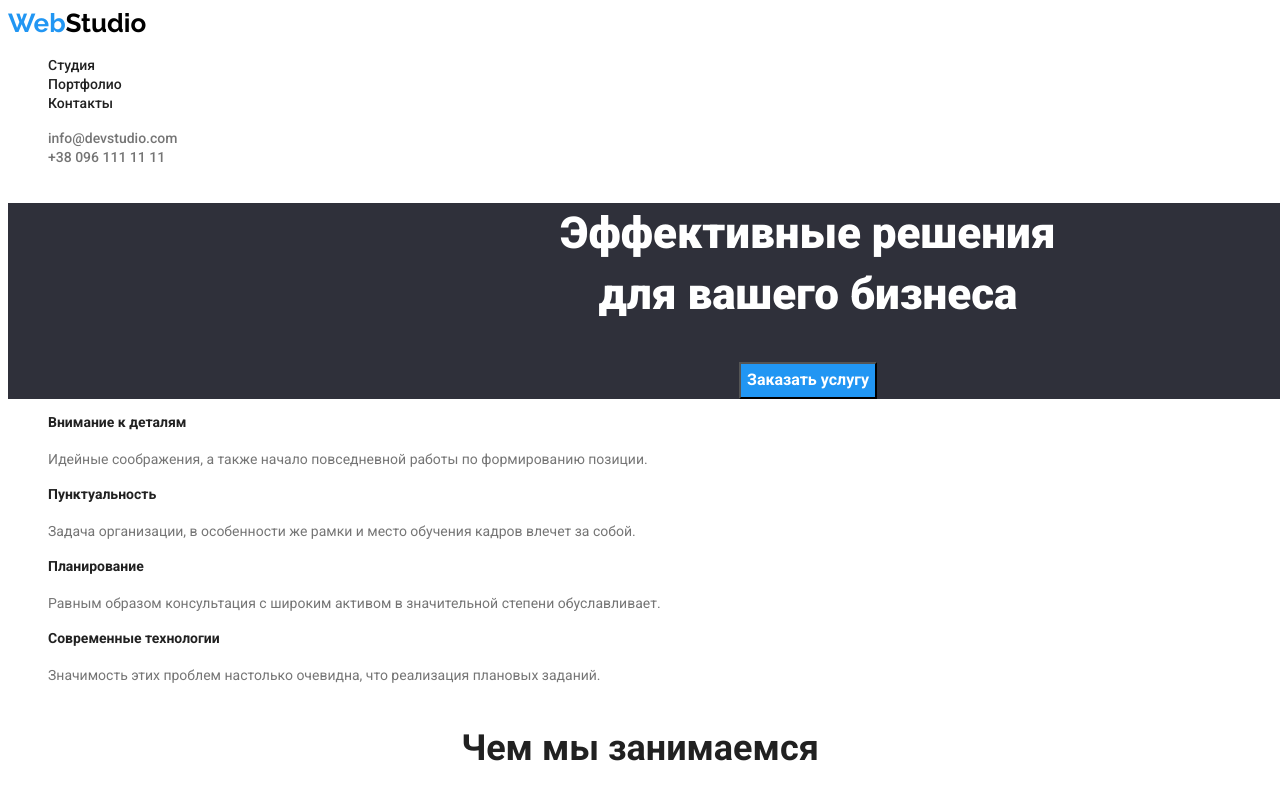
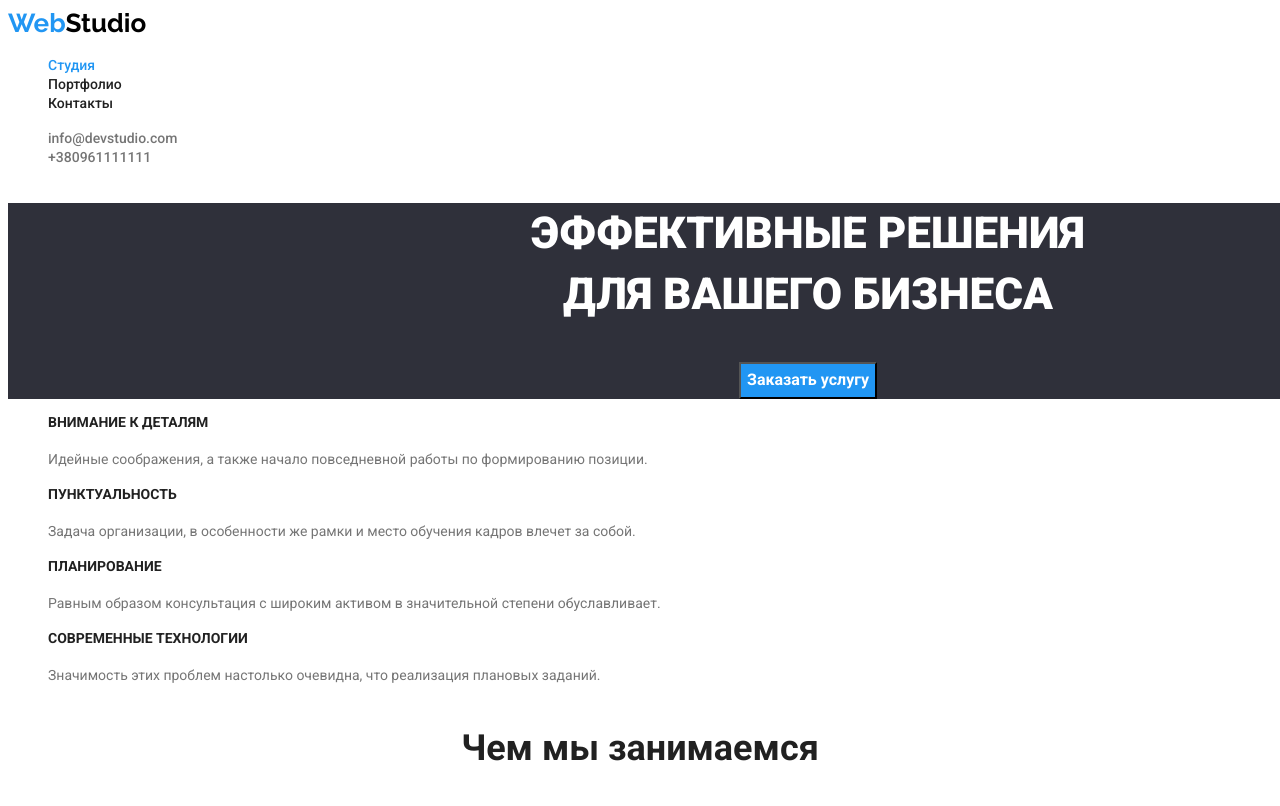
Before and after one commit to Tasha1003Natasha/study_assignments, a web app: file goit-markup-hw-02/index.html in a window 1280 px wide; the page is wider, and only the part inside the window is pictured. Shown: the top 806 px of that part. Run offline with its HTML, style and script files only (its server is not run), Linux system fonts and the light colour scheme.

Commit message:
Стили ДЗ№2

```diff
--- a/goit-markup-hw-02/css/styles.css
+++ b/goit-markup-hw-02/css/styles.css
@@ -15,16 +15,22 @@
 
  /* Логотип */
 .logo {
-    color: var(--logo-color-studio);
+    color: var(--logo-color-web);
     font-family: 'Raleway', cursive;
     font-weight: 700;
     font-size: 26px;
     line-height: 1.2;
     text-decoration: none;
 }
+
 .logo span {
-    color: var(--logo-color-web);
+    color: var(--logo-color-studio);
 }
+
+footer .logo span {
+    color: var(--page-color);
+}
+
 
  /* хеадер разделы */
 .top-link {
@@ -45,7 +51,11 @@
 /* изменение цвета хеадер разделы  */
 .top-link:hover,
 .top-link:focus {
- color: var(--logo-color-web);
+  color: var(--logo-color-web);
+}
+
+.current {
+  color: var(--logo-color-web);
 }
 
 .contacts-link:hover,
@@ -69,6 +79,7 @@
     font-weight: 900;
     font-size: 44px;
     line-height: 1.4;
+    text-transform: uppercase;
 }
 
 /* кнопка */
@@ -90,7 +101,7 @@
 /* изменение цвета кнопка */
 .title-button:hover,
 .title-button:focus {
-    color: var(--logo-color-web);
+    color:#188CE8;
 }
 
 /* Загаловки h3 */
@@ -99,6 +110,7 @@
     font-weight: 700;
     font-size: 14px;
     line-height: 1.14;
+    text-transform: uppercase;
 }
 
 /* абзацы после h3 */
@@ -121,11 +133,17 @@
     font-size: 16px;
     line-height: 1.19;
 }
-
+.team-section {
+    background: #F5F4FA;
+}
 /* Должность */
 .text-team {
     font-size: 16px;
     line-height: 1.19;
+}
+/* Футер */
+.footer {
+    background: #2F303A;
 }
 
 /* футер почта/телефон */
@@ -181,6 +199,7 @@
     font-size: 16px;
     line-height: 1.7;
     cursor: pointer;
+    background: #F5F4FA;
 }
 /* изменение цвета кнопок */
 
--- a/goit-markup-hw-02/index.html
+++ b/goit-markup-hw-02/index.html
@@ -14,19 +14,19 @@
 
     <header>
 
-         <a href="" class="logo"><span>Web</span>Studio</a>
+         <a href="" class="logo">Web<span>Studio</span></a>
 
          <nav>
         <ul class="top list">
-         <li><a class="top-link" href="./index.html">Студия</a></li>
+         <li><a class="top-link current" href="./index.html">Студия</a></li>
          <li><a class="top-link" href="./portfolio.html">Портфолио</a></li>
          <li><a class="top-link" href="">Контакты</a></li>
           </ul>
         </nav>
 
              <ul class="contacts list">
-            <li><a class="contacts-link" href="">info@devstudio.com</a></li>
-            <li><a class="contacts-link" href="">+38 096 111 11 11</a></li>
+            <li><a class="contacts-link" href="mailto:info@devstudio.com">info@devstudio.com</a></li>
+            <li><a class="contacts-link" href="tel:+380961111111">+380961111111</a></li>
              </ul>
 
     </header>
@@ -81,7 +81,7 @@
     </ul>
 </section>
 
-<section class="list">
+<section class="team-section list">
  <h2 class="title-foto">Наша команда</h2>
 
  <ul class="list">
@@ -114,12 +114,12 @@
     </main>
 
     <footer class="footer">
-        <a href="" class="logo"><span>Web</span>Studio</a>
+        <a href="" class="logo">Web<span>Studio</span></a>
             <address>
                 <ul class="address">
-                <li><a class="page-address" href="">г. Киев, пр-т Леси Украинки, 26 <br /></a></li>
-                <li><a class="page-address-link" href="">info@devstudio.com <br /></a></li>
-                <li><a class="page-address-link" href="">+38 096 111 11 11 <br /></a></li>
+                <li><a class="page-address" href="">г. Киев, пр-т Леси Украинки, 26</a></li>
+                <li><a class="page-address-link" href="mailto:info@devstudio.com">info@devstudio.com</a></li>
+                <li><a class="page-address-link" href="tel:+380961111111">+380961111111</a></li>
         </ul>
         </address>
     </footer>
```
Also changed, not shown: goit-markup-hw-02/portfolio.html (+8 -8 lines).
